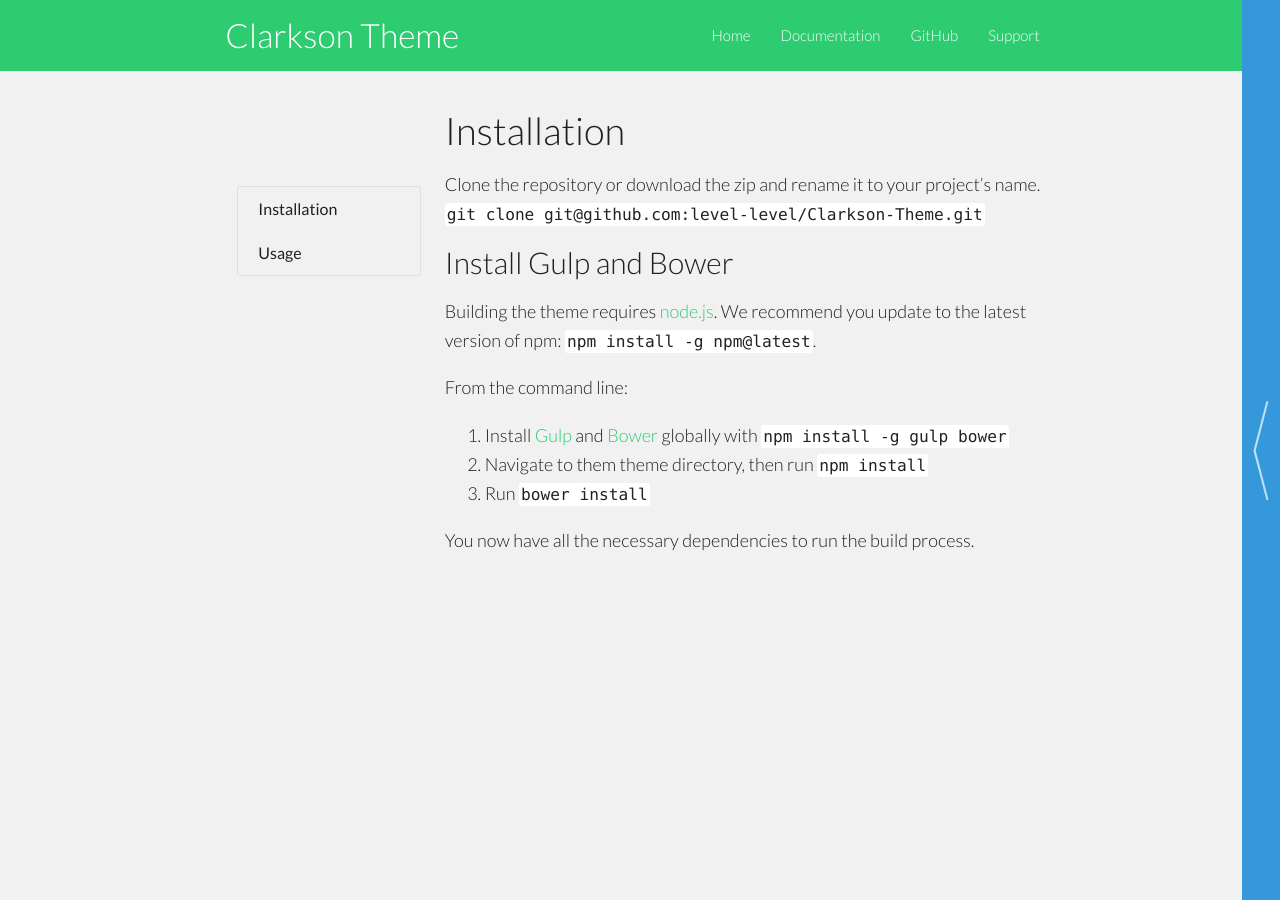
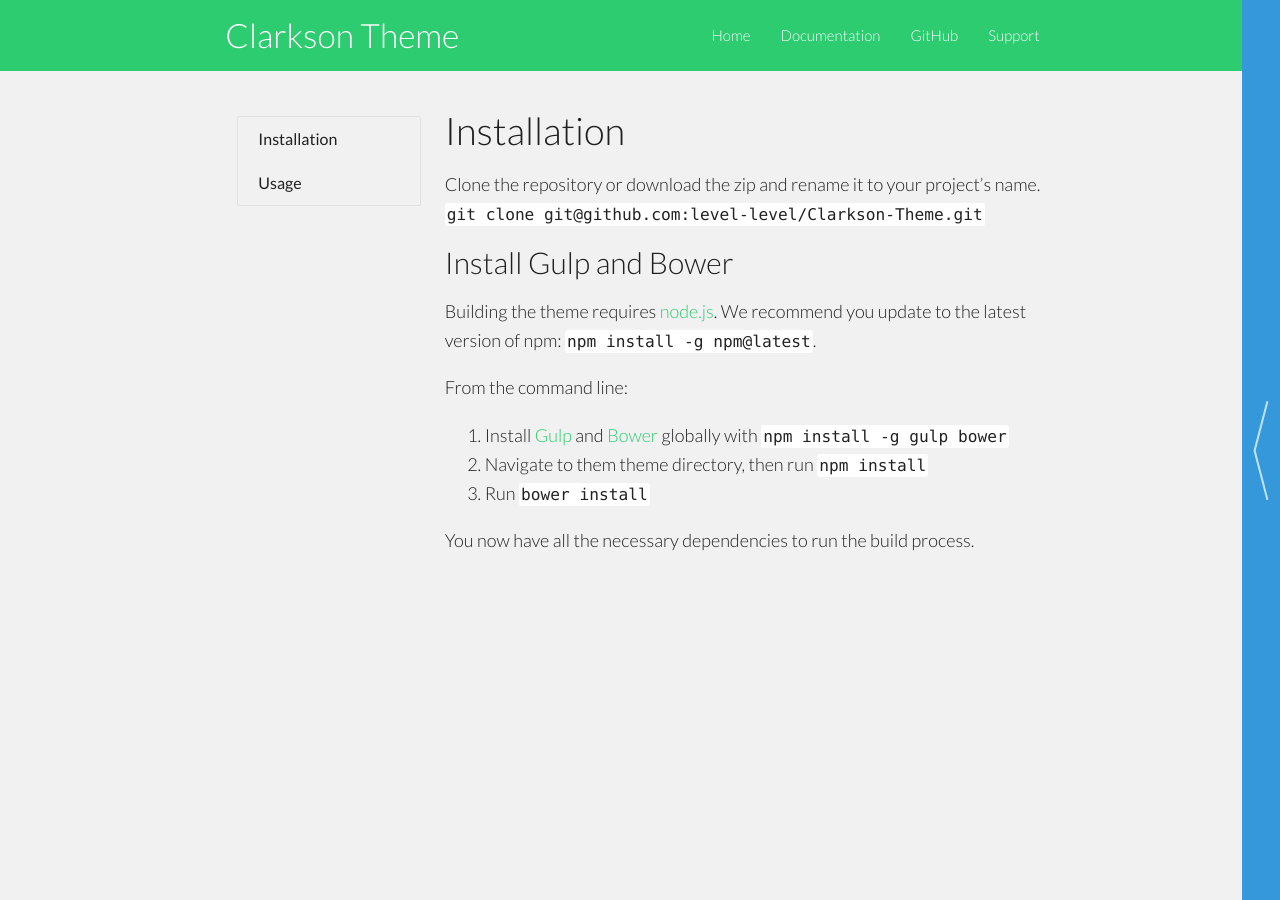
Before and after one commit to level-level/Clarkson-Theme, a Jekyll site: the page built from theme/docs/index.md, in a window 1280 px wide. Built offline with Jekyll 4.4.1, drawn with Linux system fonts in a browser that asks for light colours; some web fonts are replaced.

Commit message:
better align docs sidebar navigation

```diff
--- a/_sass/_tweaks.scss
+++ b/_sass/_tweaks.scss
@@ -75,7 +75,7 @@ code {
 */
 @media #{$medium-and-up} {
   .collection.docs {
-    margin-top: 95px;
+    margin-top: 25px;
   }
 
   .content-view {
```
